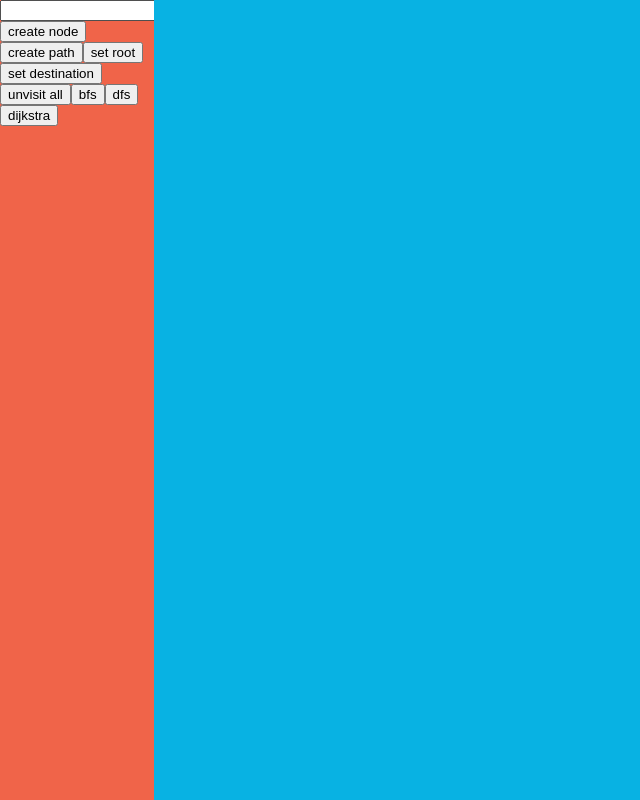
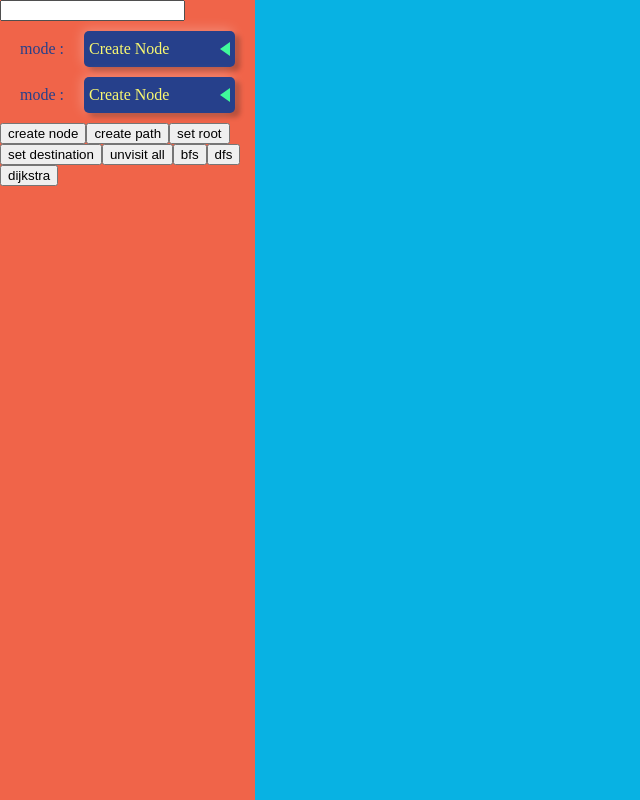
Before and after one commit to sastaachar/graphene, a React (Create React App) app: page / in a window 1280 px wide. Shown: the whole page, without its empty margins (0-640 px from the left). Built offline with nearby package versions, Linux system fonts and the light colour scheme.

Commit message:
[⚡Custom Select] : Custom select implmented.

```diff
--- a/src/components/pages/main/nodeManager/nodeManager.tsx
+++ b/src/components/pages/main/nodeManager/nodeManager.tsx
@@ -14,6 +14,7 @@ import {
 } from '../../../../store/nodeManager/nodeManagerActions';
 import { createPath } from '../../../../store/path/models';
 import { AppState } from '../../../../store/rootStore';
+import { SelectSearch } from '../../../shared/select-search';
 import { Gnode } from '../gnode';
 import { Path } from '../path';
 
@@ -111,10 +112,26 @@ const NodeManager: React.FC<Props> = (props: Props) => {
   // 0 -> create node
   // 1 -> create path
   // 2 -> set Root
+  const options = [
+    { key: 0, value: 'Create Node' },
+    { key: 1, value: 'Create Path' },
+    { key: 2, value: 'Set Root' },
+    { key: 3, value: 'Set Destination' },
+  ];
+
   return (
     <div className="nodemanager">
       <div className="left-panel">
         <input type="text" value={inputData} onChange={(e) => setInputData(e.target.value)} />
+        <div className="left-panel-selection">
+          <span>mode :</span>
+          <SelectSearch options={options} defaultSlectText="Select Mode" defaultSelectKey={0}></SelectSearch>
+        </div>
+        <div className="left-panel-selection">
+          <span>mode :</span>
+          <SelectSearch options={options} defaultSlectText="Select Mode" defaultSelectKey={0}></SelectSearch>
+        </div>
+
         <button onClick={() => setPanelState(0)}>create node</button>
         <button onClick={() => setPanelState(1)}>create path</button>
         <button onClick={() => setPanelState(2)}>set root</button>
--- a/src/components/pages/main/nodeManager/nodemanager.scss
+++ b/src/components/pages/main/nodeManager/nodemanager.scss
@@ -7,16 +7,25 @@
 
   .left-panel {
     position: relative;
-    flex-basis: 12%;
+    flex-basis: 15%;
+    min-width: 255px;
     overflow: auto;
+
+    &-selection {
+      color: var(--primary-dark);
+      width: 100%;
+      display: flex;
+      align-items: center;
+      justify-content: space-evenly;
+      margin: 10px auto;
+    }
   }
 
   .right-panel {
     position: relative;
     background-color: var(--primary);
-    flex-basis: 88%;
+    flex-basis: 85%;
     overflow: auto;
-
     .path {
       position: absolute;
     }
--- /dev/null
+++ b/src/components/shared/buttons/index.ts
@@ -0,0 +1,3 @@
+import Button from './button';
+
+export { Button };
```
